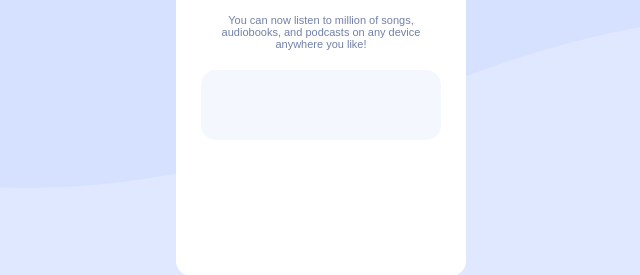
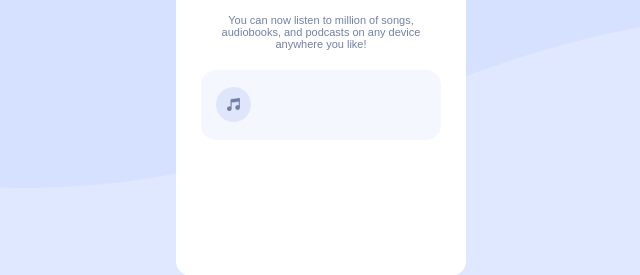
Before and after one commit to mehwishjbe/order-summary, a plain HTML site: page index.html in a window 1280 px wide. Shown: the part 249-524 px from the top of the page, 319-959 px from the left. Drawn offline with Linux system fonts and the light colour scheme.

Commit message:
music-icon-added

```diff
--- a/index.html
+++ b/index.html
@@ -19,6 +19,9 @@
 
         <div class="music-outer-div">
             <div class="items-outer-div">
+                <div class="music-icon">
+                    <img src="./images/icon-music.png" alt="" height="35px" width="35px">
+                </div>
 
 
             </div>
--- a/style.css
+++ b/style.css
@@ -54,3 +54,7 @@ body{
 .items-outer-div{
     display: flex;
 }
+
+.music-icon{
+    padding: 17px 15px 17px 15px;
+}
```
